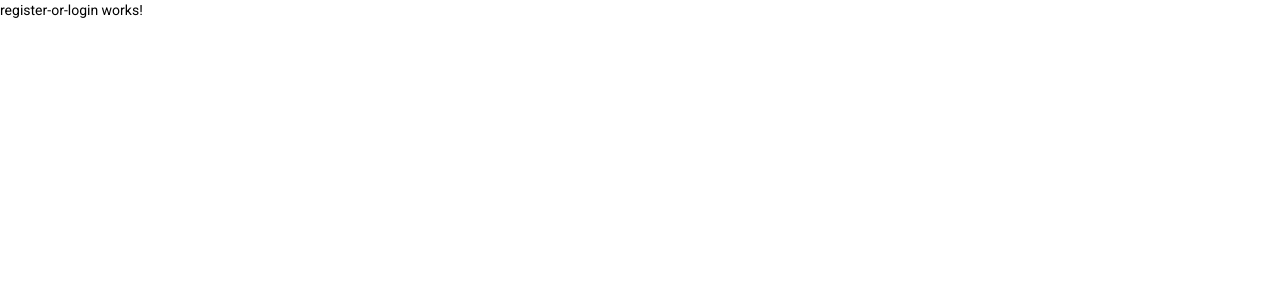
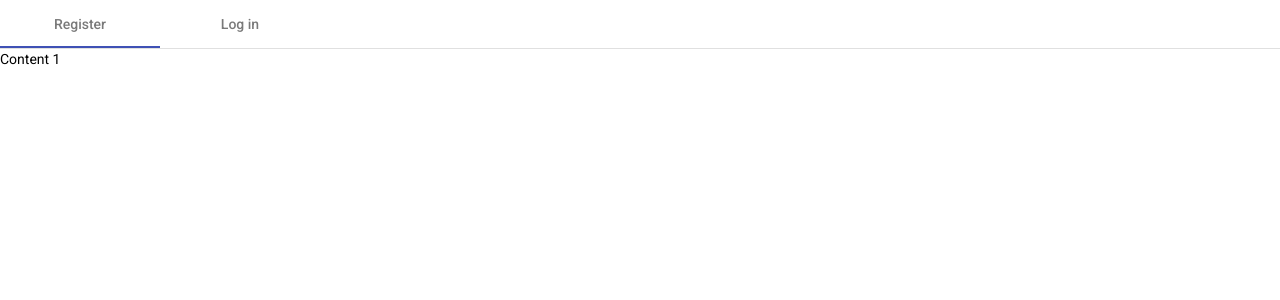
Before and after one commit to snsakib/password-manager, an Angular app: page /register-or-login in a window 1280 px wide. Shown: the top 300 px of the page. Built offline with nearby package versions, Linux system fonts and the light colour scheme.

Commit message:
add angular material tabs in register-or-login module

```diff
--- a/src/app/register-or-login/register-or-login.component.html
+++ b/src/app/register-or-login/register-or-login.component.html
@@ -1 +1,4 @@
-<p>register-or-login works!</p>
+<mat-tab-group>
+  <mat-tab label="Register"> Content 1 </mat-tab>
+  <mat-tab label="Log in"> Content 2 </mat-tab>
+</mat-tab-group>
--- a/src/app/register-or-login/register-or-login.module.ts
+++ b/src/app/register-or-login/register-or-login.module.ts
@@ -1,5 +1,7 @@
 import { NgModule } from '@angular/core';
 import { CommonModule } from '@angular/common';
+
+import {MatTabsModule} from '@angular/material/tabs';
 
 import { RegisterOrLoginRoutingModule } from './register-or-login-routing.module';
 import { RegisterOrLoginComponent } from './register-or-login.component';
@@ -9,7 +11,8 @@ import { RegisterOrLoginComponent } from './register-or-login.component';
   declarations: [RegisterOrLoginComponent],
   imports: [
     CommonModule,
-    RegisterOrLoginRoutingModule
+    RegisterOrLoginRoutingModule,
+    MatTabsModule
   ]
 })
 export class RegisterOrLoginModule { }
```
